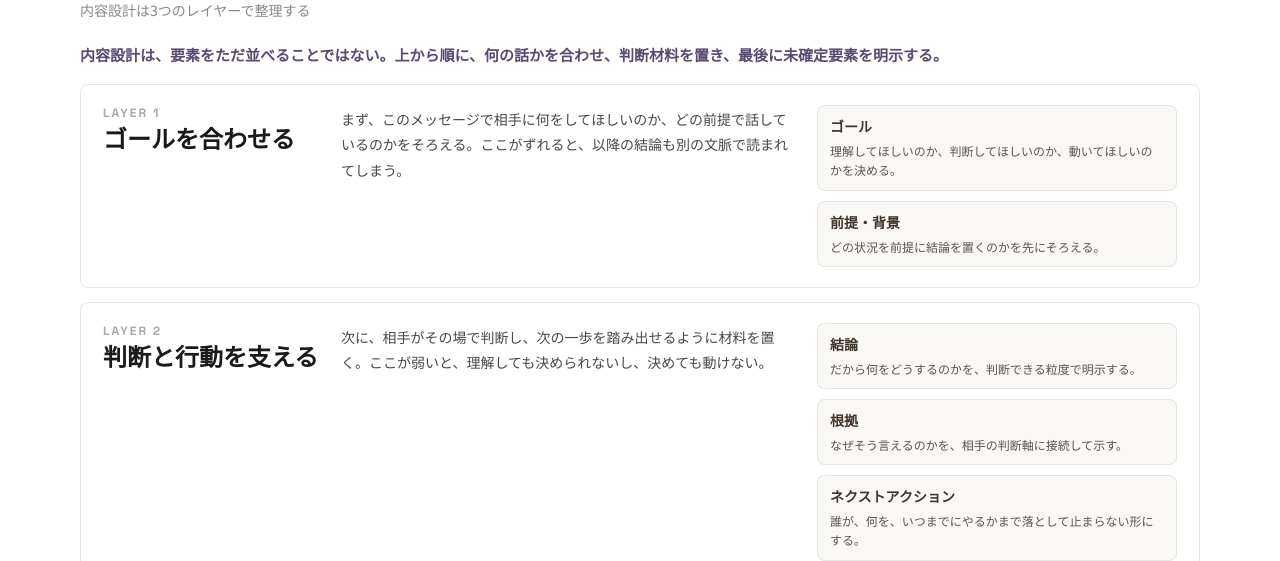
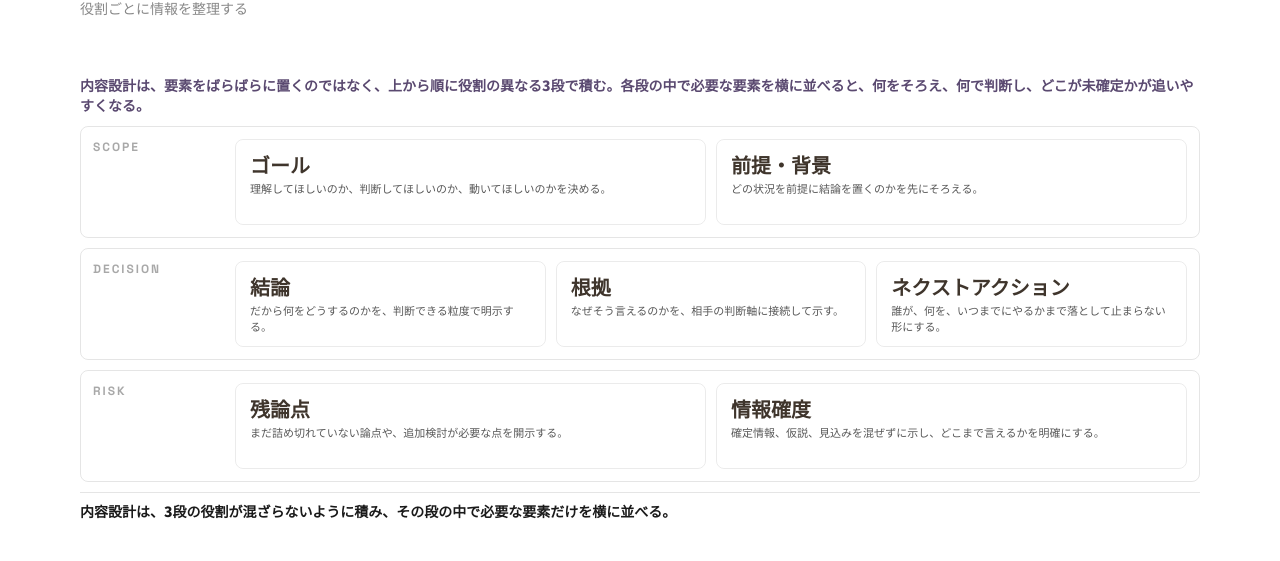
Before and after one commit to thedomainai/mondai-wo-kaiketsu-suru, a plain HTML site: page slide_63.html in a window 1280 px wide. Shown: the part 113-674 px from the top of the page. Drawn offline with Linux system fonts and the light colour scheme.

Commit message:
chore: snapshot latest slide workspace state

```diff
--- a/slide_63.html
+++ b/slide_63.html
@@ -8,71 +8,78 @@
 <link href="./slides.css" rel="stylesheet"/>
 <script defer src="./slides.js"></script>
 <style>
-.stage{position:absolute;left:80px;top:156px;width:1120px;display:flex;flex-direction:column;gap:18px}
-.kicker{margin:0;color:#5a4970;font-size:15px;font-weight:900;line-height:1.55}
-.stack{display:flex;flex-direction:column;gap:14px}
-.layer{padding:20px 22px;border:1px solid rgba(0,0,0,.1);border-radius:8px;background:#fff;display:grid;grid-template-columns:220px 1fr 360px;gap:18px;align-items:start}
-.layer__num{margin:0;color:rgba(0,0,0,.34);font-family:"Space Grotesk",sans-serif;font-size:12px;font-weight:900;letter-spacing:2px}
-.layer__title{margin:6px 0 0;font-size:24px;font-weight:900;line-height:1.4}
-.layer__text{margin:0;color:rgba(0,0,0,.72);font-size:14px;line-height:1.8}
-.layer__head{display:flex;flex-direction:column}
-.layer__body{padding-top:2px}
-.layer__items{display:flex;flex-direction:column;gap:10px}
-.layer__item{padding:10px 12px;border:1px solid rgba(0,0,0,.08);border-radius:8px;background:#faf8f4;font-size:14px;font-weight:900;line-height:1.5;color:#3f352c}
-.layer__item span{display:block;margin-top:4px;font-size:12px;font-weight:400;line-height:1.6;color:rgba(0,0,0,.66)}
-.pill-list{display:flex;flex-wrap:wrap;gap:8px}
-.pill{padding:8px 12px;border:1px solid rgba(0,0,0,.1);border-radius:999px;background:#faf8f4;font-size:13px;font-weight:700;line-height:1.4;color:#4d4339}
-.summary{padding-top:14px;border-top:1px solid rgba(0,0,0,.1)}
-.summary p{margin:0;font-size:17px;font-weight:900;line-height:1.65}
+.stage{position:absolute;left:80px;top:188px;width:1120px;display:flex;flex-direction:column;gap:10px}
+.kicker{margin:0;color:#5a4970;font-size:14px;font-weight:900;line-height:1.45}
+.rows{display:flex;flex-direction:column;gap:10px}
+.row{padding:12px 12px;border:1px solid rgba(0,0,0,.1);border-radius:8px;display:grid;grid-template-columns:130px 1fr;gap:12px;align-items:start}
+.row__eyebrow{margin:0;color:rgba(0,0,0,.34);font-family:"Space Grotesk",sans-serif;font-size:12px;font-weight:900;letter-spacing:2px;text-transform:uppercase}
+.row__titlecol{display:flex;flex-direction:column;gap:4px}
+.row__cards{display:grid;gap:10px;align-self:stretch}
+.row__cards--2{grid-template-columns:repeat(2,minmax(0,1fr))}
+.row__cards--3{grid-template-columns:repeat(3,minmax(0,1fr))}
+.row__card{padding:12px 14px;border:1px solid rgba(0,0,0,.08);border-radius:8px;min-height:86px}
+.row__card h3{margin:0;font-size:20px;font-weight:900;line-height:1.25;color:#3f352c}
+.row__card p{margin:4px 0 0;font-size:11px;font-weight:400;line-height:1.45;color:rgba(0,0,0,.66)}
+.summary{padding-top:8px;border-top:1px solid rgba(0,0,0,.1)}
+.summary p{margin:0;font-size:14px;font-weight:900;line-height:1.45}
 </style>
 </head>
 <body>
-<div class="slide-container slide-theme-paper" data-slide-kind="content" data-header-chapter="第08章 問題解決におけるコミュニケーション" data-header-title="5. 内容設計" data-header-subtitle="内容設計は3つのレイヤーで整理する" data-footer="standard" data-footer-page="63">
+<div class="slide-container slide-theme-paper" data-slide-kind="content" data-header-chapter="第08章 問題解決におけるコミュニケーション" data-header-title="5. 内容設計" data-header-subtitle="役割ごとに情報を整理する" data-footer="standard" data-footer-page="63">
   <div class="stage">
-    <p class="kicker">内容設計は、要素をただ並べることではない。上から順に、何の話かを合わせ、判断材料を置き、最後に未確定要素を明示する。</p>
-    <div class="stack">
-      <section class="layer">
-        <div class="layer__head">
-          <p class="layer__num">LAYER 1</p>
-          <p class="layer__title">ゴールを合わせる</p>
+    <p class="kicker">内容設計は、要素をばらばらに置くのではなく、上から順に役割の異なる3段で積む。各段の中で必要な要素を横に並べると、何をそろえ、何で判断し、どこが未確定かが追いやすくなる。</p>
+    <div class="rows">
+      <section class="row">
+        <div class="row__titlecol">
+          <p class="row__eyebrow">Scope</p>
         </div>
-        <div class="layer__body">
-          <p class="layer__text">まず、このメッセージで相手に何をしてほしいのか、どの前提で話しているのかをそろえる。ここがずれると、以降の結論も別の文脈で読まれてしまう。</p>
-        </div>
-        <div class="layer__items">
-          <div class="layer__item">ゴール<span>理解してほしいのか、判断してほしいのか、動いてほしいのかを決める。</span></div>
-          <div class="layer__item">前提・背景<span>どの状況を前提に結論を置くのかを先にそろえる。</span></div>
+        <div class="row__cards row__cards--2">
+          <div class="row__card">
+            <h3>ゴール</h3>
+            <p>理解してほしいのか、判断してほしいのか、動いてほしいのかを決める。</p>
+          </div>
+          <div class="row__card">
+            <h3>前提・背景</h3>
+            <p>どの状況を前提に結論を置くのかを先にそろえる。</p>
+          </div>
         </div>
       </section>
-      <section class="layer">
-        <div class="layer__head">
-          <p class="layer__num">LAYER 2</p>
-          <p class="layer__title">判断と行動を支える</p>
+      <section class="row">
+        <div class="row__titlecol">
+          <p class="row__eyebrow">Decision</p>
         </div>
-        <div class="layer__body">
-          <p class="layer__text">次に、相手がその場で判断し、次の一歩を踏み出せるように材料を置く。ここが弱いと、理解しても決められないし、決めても動けない。</p>
-        </div>
-        <div class="layer__items">
-          <div class="layer__item">結論<span>だから何をどうするのかを、判断できる粒度で明示する。</span></div>
-          <div class="layer__item">根拠<span>なぜそう言えるのかを、相手の判断軸に接続して示す。</span></div>
-          <div class="layer__item">ネクストアクション<span>誰が、何を、いつまでにやるかまで落として止まらない形にする。</span></div>
+        <div class="row__cards row__cards--3">
+          <div class="row__card">
+            <h3>結論</h3>
+            <p>だから何をどうするのかを、判断できる粒度で明示する。</p>
+          </div>
+          <div class="row__card">
+            <h3>根拠</h3>
+            <p>なぜそう言えるのかを、相手の判断軸に接続して示す。</p>
+          </div>
+          <div class="row__card">
+            <h3>ネクストアクション</h3>
+            <p>誰が、何を、いつまでにやるかまで落として止まらない形にする。</p>
+          </div>
         </div>
       </section>
-      <section class="layer">
-        <div class="layer__head">
-          <p class="layer__num">LAYER 3</p>
-          <p class="layer__title">未確定を明示する</p>
+      <section class="row">
+        <div class="row__titlecol">
+          <p class="row__eyebrow">Risk</p>
         </div>
-        <div class="layer__body">
-          <p class="layer__text">最後に、まだ残っている論点と、どこまで確度を持って言えるかを切り分ける。ここを隠すと、その場では通ってもあとで認識齟齬になる。</p>
-        </div>
-        <div class="layer__items">
-          <div class="layer__item">残論点<span>まだ詰め切れていない論点や、追加検討が必要な点を開示する。</span></div>
-          <div class="layer__item">情報確度<span>確定情報、仮説、見込みを混ぜずに示し、どこまで言えるかを明確にする。</span></div>
+        <div class="row__cards row__cards--2">
+          <div class="row__card">
+            <h3>残論点</h3>
+            <p>まだ詰め切れていない論点や、追加検討が必要な点を開示する。</p>
+          </div>
+          <div class="row__card">
+            <h3>情報確度</h3>
+            <p>確定情報、仮説、見込みを混ぜずに示し、どこまで言えるかを明確にする。</p>
+          </div>
         </div>
       </section>
     </div>
-    <div class="summary"><p>内容設計は、上から順に読むだけで「何の話か」「どう判断するか」「何が未確定か」が追える構造にする。</p></div>
+    <div class="summary"><p>内容設計は、3段の役割が混ざらないように積み、その段の中で必要な要素だけを横に並べる。</p></div>
   </div>
 </div>
 </body>
--- a/slides.css
+++ b/slides.css
@@ -309,7 +309,7 @@ body {
 }
 
 .slide-center-title .chapter {
-  margin: 0;
+  margin: 0 0 8px;
   color: rgba(0, 0, 0, 0.34);
   font-family: "Space Grotesk", sans-serif;
   font-size: var(--font-size-center-chapter);
@@ -319,7 +319,7 @@ body {
 }
 
 .slide-center-title .title {
-  margin: 0;
+  margin: 0 0 24px;
   color: var(--soft-black);
   font-size: var(--font-size-center-title);
   font-weight: 900;
@@ -623,3 +623,20 @@ body {
   line-height: 1.5;
   text-align: center;
 }
+
+.stack-card {
+  display: grid;
+  grid-template-rows: auto 1fr;
+  row-gap: var(--stack-card-gap-head-body, var(--space-stack-title-body));
+}
+
+.stack-card__head {
+  display: grid;
+  align-content: start;
+  row-gap: var(--stack-card-gap-lead-title, var(--space-stack-lead-title));
+}
+
+.stack-card__body {
+  margin: 0;
+  align-self: start;
+}
```
Also changed, not shown: slide_44.html (+1 -1 lines), slide_45.html (+1 -1 lines), slide_46.html (+1 -1 lines), slide_48.html (+1 -1 lines), slide_49.html (+1 -1 lines), slide_53.html (+27 -9 lines), slide_54.html (+13 -1 lines), slide_56.html (+17 -9 lines), slide_61.html (+1 -2 lines), slide_62.html (+4 -9 lines), slide_64.html (+1 -1 lines), slide_67.html (+1 -1 lines), slide_68.html (+1 -1 lines), .tmp-pdf-preview.html (added), 1 other file.
